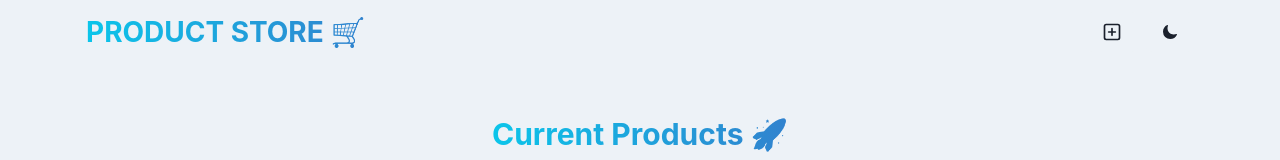
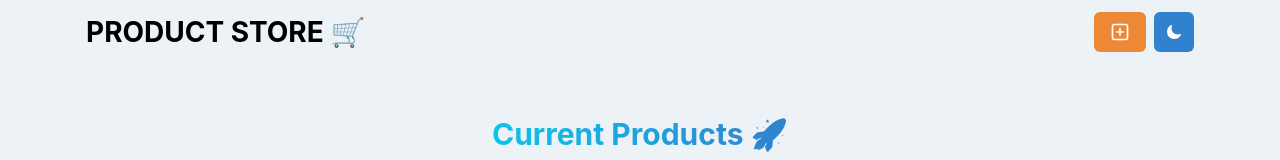
Before and after one commit to johnkunleajayi/mern-product, a React (Vite) app in the folder frontend/: page / in a window 1280 px wide. Shown: the top 160 px of the page. Built offline with nearby package versions, Linux system fonts and the light colour scheme; no server answers.

Commit message:
Update Navbar.jsx

```diff
--- a/frontend/src/components/Navbar.jsx
+++ b/frontend/src/components/Navbar.jsx
@@ -1,12 +1,12 @@
-import { Button, Container, Flex, HStack, Text, useColorMode } from "@chakra-ui/react";
+import { Button, Container, Flex, HStack, Text, useColorMode, IconButton } from "@chakra-ui/react";
 import { Link } from "react-router-dom";
-
 import { PlusSquareIcon } from "@chakra-ui/icons";
 import { IoMoon } from "react-icons/io5";
 import { LuSun } from "react-icons/lu";
 
 const Navbar = () => {
   const { colorMode, toggleColorMode } = useColorMode();
+  const isDark = colorMode === "dark";
 
   return (
     <Container maxW={"1140px"} px={4}>
@@ -19,29 +19,43 @@ const Navbar = () => {
           sm: "row",
         }}
       >
+        {/* Navbar Title */}
         <Text
           fontSize={{ base: "22", sm: "28" }}
           fontWeight={"bold"}
           textTransform={"uppercase"}
           textAlign={"center"}
-					bgGradient={"linear(to-r, cyan.400, blue.500)"}
-					bgClip={"text"}
+          color={isDark ? "white" : "black"}  // Text color changes based on light/dark mode
         >
           <Link to={"/"}>Product Store 🛒</Link>
         </Text>
 
+        {/* Action Buttons */}
         <HStack spacing={2} alignItems={"center"}>
+          {/* Add Product Button */}
           <Link to={"/create"}>
-						<Button>
+            <Button
+              bg="orange.400"  // Orange background
+              color="white"
+              _hover={{ bg: "orange.500" }}  // Darker orange on hover
+            >
               <PlusSquareIcon fontSize={20} />
             </Button>
           </Link>
-					<Button onClick={toggleColorMode}>
-						{colorMode === "light" ? <IoMoon /> : <LuSun size='20' />}
-					</Button>
+
+          {/* Toggle Light/Dark Mode Button */}
+          <IconButton
+            onClick={toggleColorMode}
+            icon={colorMode === "light" ? <IoMoon /> : <LuSun size="20" />}
+            aria-label="Toggle color mode"
+            bg="blue.500"  // Blue background for toggle button
+            color="white"
+            _hover={{ bg: "blue.600" }}  // Darker blue on hover
+          />
         </HStack>
       </Flex>
     </Container>
   );
 };
+
 export default Navbar;
```
Lines whose indentation alone changed are shown as unchanged.
